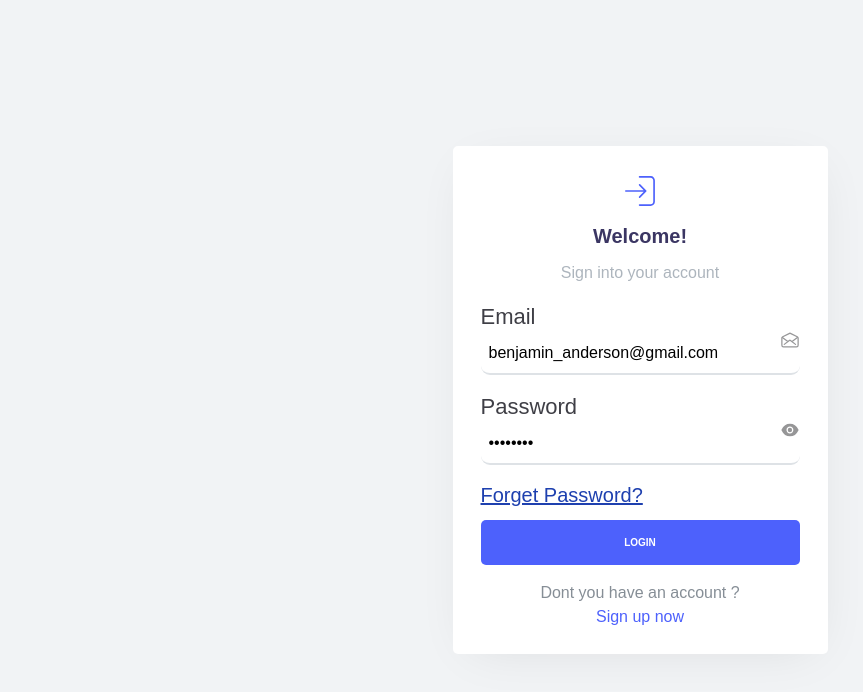
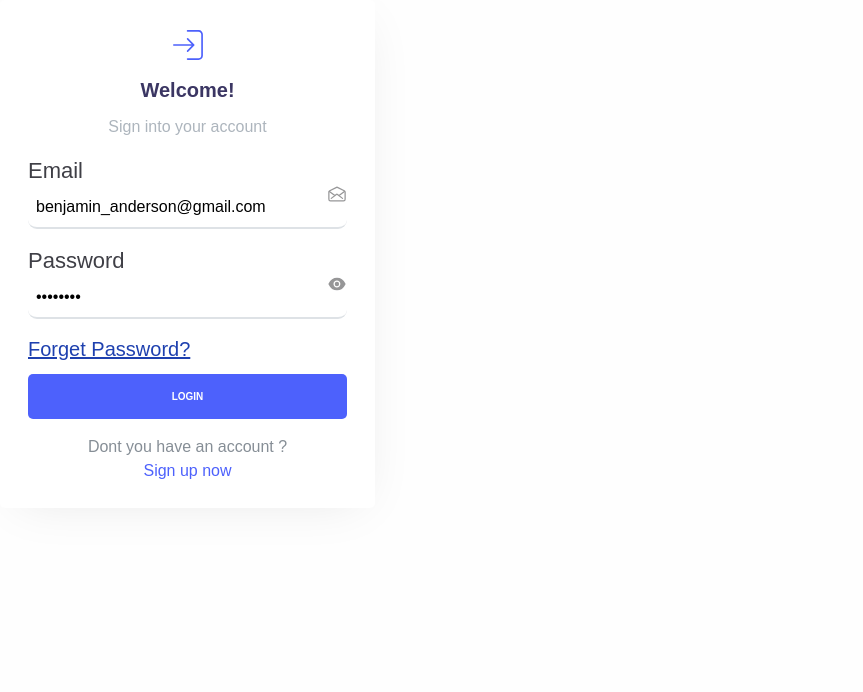
Before and after one commit to eneskaplannn1/TradeHub, a React (Vite) app in the folder client/: page /login in a window 1280 px wide. Shown: the top 692 px of the page, without its empty margins (0-863 px from the left). Built offline with nearby package versions, Linux system fonts and the light colour scheme; no server answers.

Commit message:
fixed bug

```diff
--- a/client/src/App.jsx
+++ b/client/src/App.jsx
@@ -35,7 +35,6 @@ import Layout from "./components/layout";
 import Address from "./pages/RootLayout/Address";
 import Account from "./pages/RootLayout/Account";
 import ProductCategory from "./pages/RootLayout/ProductCategory";
-import StyledAuthContainer from "./UI/auth/index";
 
 function App() {
   const dispatch = useDispatch();
@@ -120,13 +119,7 @@ function App() {
           </Route>
 
           {/* Authentication routes */}
-          <Route
-            element={
-              <StyledAuthContainer>
-                <Outlet />
-              </StyledAuthContainer>
-            }
-          >
+          <Route element={<Outlet />}>
             <Route path="login" element={<Login />} />
             <Route path="signup" element={<SignUp />} />
             <Route path="confirmAccount" element={<ConfirmAccount />} />
```
